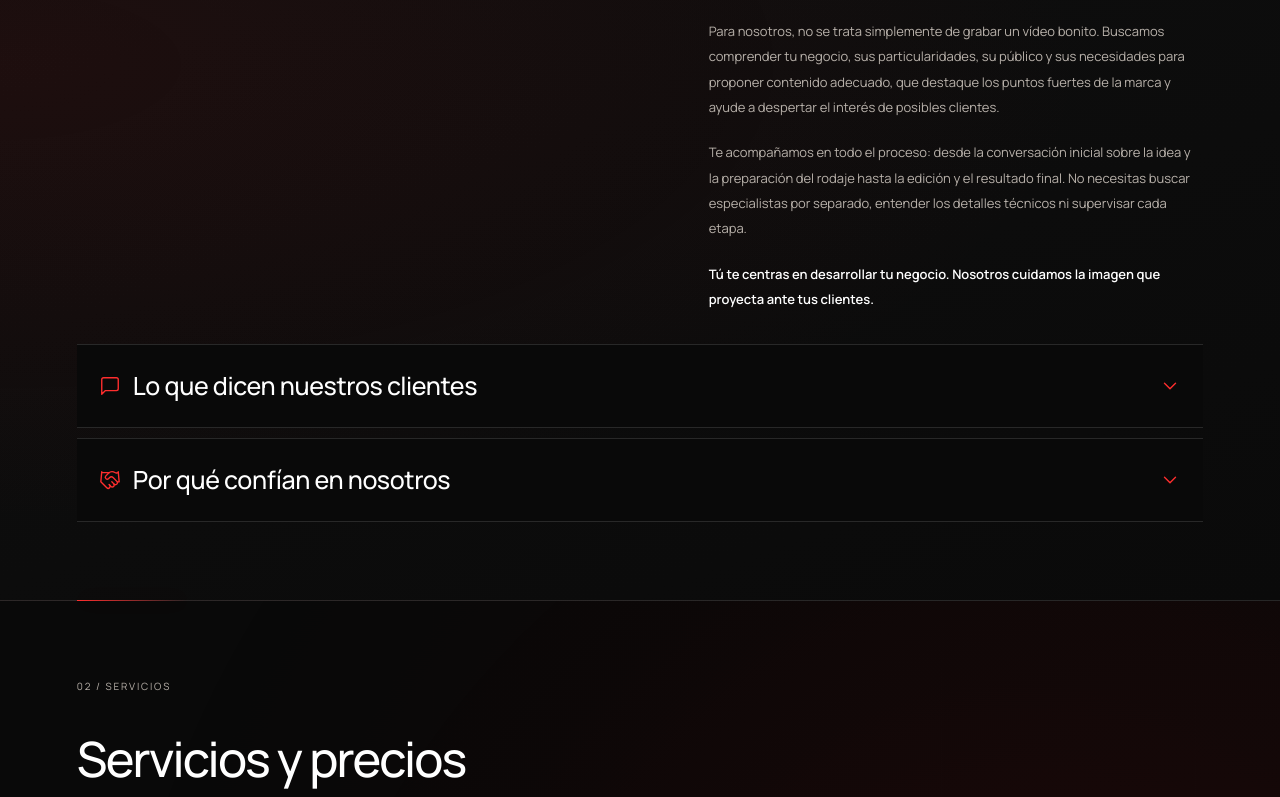
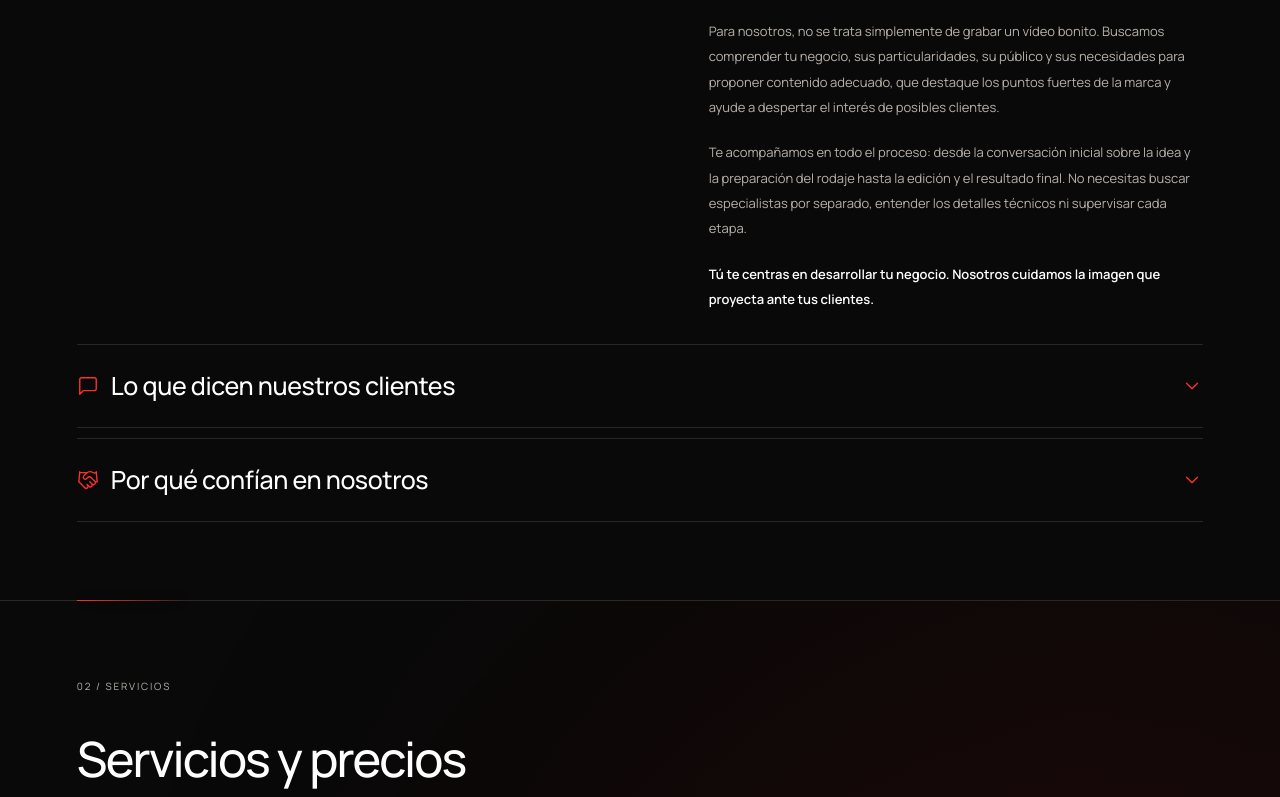
Before and after one commit to danil200891-jpg/ArtPro, a React (Vite) app: page / in a window 1280 px wide. Shown: the part 1131-1928 px from the top of the page. Built offline with nearby package versions, Linux system fonts and the light colour scheme.

Commit message:
Align about disclosures with the site typography and background

```diff
--- a/src/styles.css
+++ b/src/styles.css
@@ -13,10 +13,10 @@ main,footer{max-width:1600px;margin:auto}.hero{padding:36px var(--space) 85px;mi
 @media(max-width:360px){:root{--space:20px}.hero h1{font-size:10.25vw}.service-row{grid-template-columns:minmax(0,1fr) 78px;gap:12px}.service-price strong{font-size:21px}.contact h2{font-size:34px}.contact-actions .button{font-size:11px;padding:13px;gap:8px}}
 @media(prefers-reduced-motion:reduce){html{scroll-behavior:auto}*,*:before,*:after{animation:none!important;transition:none!important}}
 
-/* About: conclusion and expandable, compact client feedback */
+/* About: disclosures use the section background and shared separators. */
 
-.about-reviews{background:var(--black);border-top:1px solid var(--line);border-bottom:1px solid var(--line);margin-top:10px}
-.about-reviews summary{list-style:none;display:flex;align-items:center;justify-content:space-between;gap:20px;padding:24px 22px;cursor:pointer;background:var(--black)}
+.about-reviews{border-top:1px solid var(--line);border-bottom:1px solid var(--line);margin-top:10px}
+.about-reviews summary{list-style:none;display:flex;align-items:center;justify-content:space-between;gap:20px;padding:24px 0;cursor:pointer}
 .about-reviews summary::-webkit-details-marker{display:none}
 .reviews-heading{display:flex;align-items:center;gap:12px;min-width:0}
 .reviews-message{flex-shrink:0;color:var(--red)}
@@ -24,11 +24,11 @@ main,footer{max-width:1600px;margin:auto}.hero{padding:36px var(--space) 85px;mi
 .reviews-arrow{flex-shrink:0;color:var(--red);transition:transform .25s ease}
 .about-reviews[open] .reviews-arrow{transform:rotate(180deg)}
 .about-reviews summary:focus-visible{outline:2px solid var(--red);outline-offset:3px}
-.about-review-list{display:grid;grid-template-columns:repeat(3,minmax(0,1fr));gap:14px;padding:0 0 24px}
-.about-review{margin:0;padding:20px;background:#ffffff05;border:1px solid var(--line)}
-.about-review p{font-size:12px;line-height:1.85;color:var(--white)}
+.about-review-list{display:grid;grid-template-columns:repeat(3,minmax(0,1fr));gap:24px;padding:0 0 24px}
+.about-review{margin:0;padding:20px 0 0;border-top:1px solid var(--line)}
+.about-review p{font-size:13px;line-height:1.95;color:var(--muted)}
 .about-review cite{display:block;margin-top:16px;font-size:10px;color:var(--muted);font-style:normal}
-@media(max-width:700px){.about-review-list{grid-template-columns:1fr}.about-reviews summary{padding:20px 16px;gap:16px}.about-review{padding:16px}}
+@media(max-width:700px){.about-review-list{grid-template-columns:1fr}.about-reviews summary{padding:20px 0;gap:16px}.about-review{padding:18px 0 0}.about-review p{font-size:12px}}
 /* Full restaurant feedback and compact attribution, within the existing card. */
 .about-review-list{align-items:start}
 .full-review>p{white-space:pre-line}
@@ -43,11 +43,11 @@ main,footer{max-width:1600px;margin:auto}.hero{padding:36px var(--space) 85px;mi
 .review-author>img.corium-logo{width:90px;height:auto;object-fit:contain;border:0;border-radius:0;background:transparent}
 
 /* Shared disclosure content, without additional cards or backgrounds. */
-.about-benefits{list-style:none;margin:0;padding:8px 22px 26px;display:grid;grid-template-columns:repeat(2,minmax(0,1fr));gap:22px 36px}
+.about-benefits{list-style:none;margin:0;padding:8px 0 26px;display:grid;grid-template-columns:repeat(2,minmax(0,1fr));gap:22px 36px}
 .about-benefits li{position:relative;padding-left:15px;color:var(--muted);font-size:13px;line-height:1.85}
 .about-benefits li:before{content:'';position:absolute;left:0;top:10px;width:3px;height:3px;background:var(--red)}
 
-@media(max-width:700px){.about-benefits{grid-template-columns:minmax(0,1fr);padding:4px 16px 22px;gap:18px}.about-benefits li{font-size:12px}}
+@media(max-width:700px){.about-benefits{grid-template-columns:minmax(0,1fr);padding:4px 0 22px;gap:18px}.about-benefits li{font-size:12px}}
 
 .about-story strong,.about-benefits strong{color:var(--white);font-weight:600}
 .about-layout+.about-reviews{margin-top:32px}
--- a/src/visuals.css
+++ b/src/visuals.css
@@ -3,7 +3,7 @@
 .hero{background:radial-gradient(ellipse at 83% 28%,#8b11112e,transparent 57%),radial-gradient(ellipse at 20% 100%,#8b111114,transparent 60%)}
 .hero:before{content:'';position:absolute;inset:0;z-index:-1;pointer-events:none;background-image:linear-gradient(#ffffff03 1px,transparent 1px),linear-gradient(90deg,#ffffff03 1px,transparent 1px);background-size:90px 90px;mask-image:linear-gradient(120deg,transparent 20%,#0008 100%)}
 .hero:after{content:'';position:absolute;right:var(--space);top:80px;width:150px;height:1px;background:linear-gradient(90deg,transparent,#ff2e2e60);box-shadow:0 0 28px #ff2e2e35;pointer-events:none}
-.about{background:radial-gradient(ellipse at 0% 45%,#8b111121,transparent 60%),linear-gradient(160deg,#101010,#0a0a0a)}
+
 .about:before,.services:before,.contact:before{content:'';position:absolute;top:-1px;left:var(--space);width:110px;height:1px;background:linear-gradient(90deg,var(--red),transparent);box-shadow:0 0 22px #ff2e2e33;pointer-events:none}
 .about-approach{border-color:#ffffff16}
 .services{background:radial-gradient(ellipse at 95% 35%,#8b11111c,transparent 55%),radial-gradient(ellipse at 8% 80%,#8b111114,transparent 50%)}
@@ -41,7 +41,7 @@
 .primary{box-shadow:0 8px 28px #8b11112b;transition:background .25s,box-shadow .25s,transform .25s}
 @media(hover:hover){.service-card:hover{transform:translateY(-5px);border-color:#ff2e2e65;box-shadow:0 14px 38px #0006,0 0 30px #8b11111f}.service-card:hover .visual-icon{transform:rotate(-5deg) scale(1.035);box-shadow:0 0 22px #ff2e2e20}.service-card:hover .visual-icon svg{filter:drop-shadow(0 0 7px #ff2e2e55)}.primary:hover{transform:translateY(-2px);box-shadow:0 10px 32px #8b11114a}}
 @media(max-width:1000px){.service-list{grid-template-columns:repeat(2,minmax(0,1fr));gap:16px}.service-card,.service-card:nth-child(4),.service-card:nth-child(5),.service-group:nth-child(2) .service-card{grid-column:span 1}.service-group:first-child .service-card:last-child{grid-column:1/-1}.service-description h4{font-size:17px}.card-content{padding:22px}.service-visual{height:96px}}
-@media(max-width:600px){.service-list{grid-template-columns:minmax(0,1fr);gap:20px}.service-group:first-child .service-card:last-child{grid-column:auto}.category-title{font-size:11px;letter-spacing:.5px;margin-bottom:19px}.service-visual{height:88px}.card-content{padding:23px}.service-description h4{font-size:20px}.service-description p{font-size:12px;line-height:1.9}.service-price{margin-top:24px;padding-top:18px}.service-price strong{font-size:31px}.service-price span{font-size:11px}.service-groups{gap:35px}.hero:after{top:70px;width:80px}.hero{background:radial-gradient(ellipse at 100% 25%,#8b111130,transparent 65%)}.about{background:radial-gradient(ellipse at 0% 40%,#8b11111c,transparent 75%),#0c0b0b}.contact{background:radial-gradient(ellipse at 90% 100%,#8b111133,transparent 80%)}.pricing-note{margin-top:30px}}
+@media(max-width:600px){.service-list{grid-template-columns:minmax(0,1fr);gap:20px}.service-group:first-child .service-card:last-child{grid-column:auto}.category-title{font-size:11px;letter-spacing:.5px;margin-bottom:19px}.service-visual{height:88px}.card-content{padding:23px}.service-description h4{font-size:20px}.service-description p{font-size:12px;line-height:1.9}.service-price{margin-top:24px;padding-top:18px}.service-price strong{font-size:31px}.service-price span{font-size:11px}.service-groups{gap:35px}.hero:after{top:70px;width:80px}.hero{background:radial-gradient(ellipse at 100% 25%,#8b111130,transparent 65%)}.contact{background:radial-gradient(ellipse at 90% 100%,#8b111133,transparent 80%)}.pricing-note{margin-top:30px}}
 @media(prefers-reduced-motion:reduce){.service-card,.visual-frame,.visual-icon,.primary{transition:none}.service-card:hover,.service-card:hover .visual-icon,.primary:hover{transform:none}}
 
 @media(hover:none),(pointer:coarse){.visual-icon,.service-card:hover .visual-icon{box-shadow:none;transform:rotate(-5deg)}.visual-icon svg,.service-card:hover .visual-icon svg{filter:none}}
```
